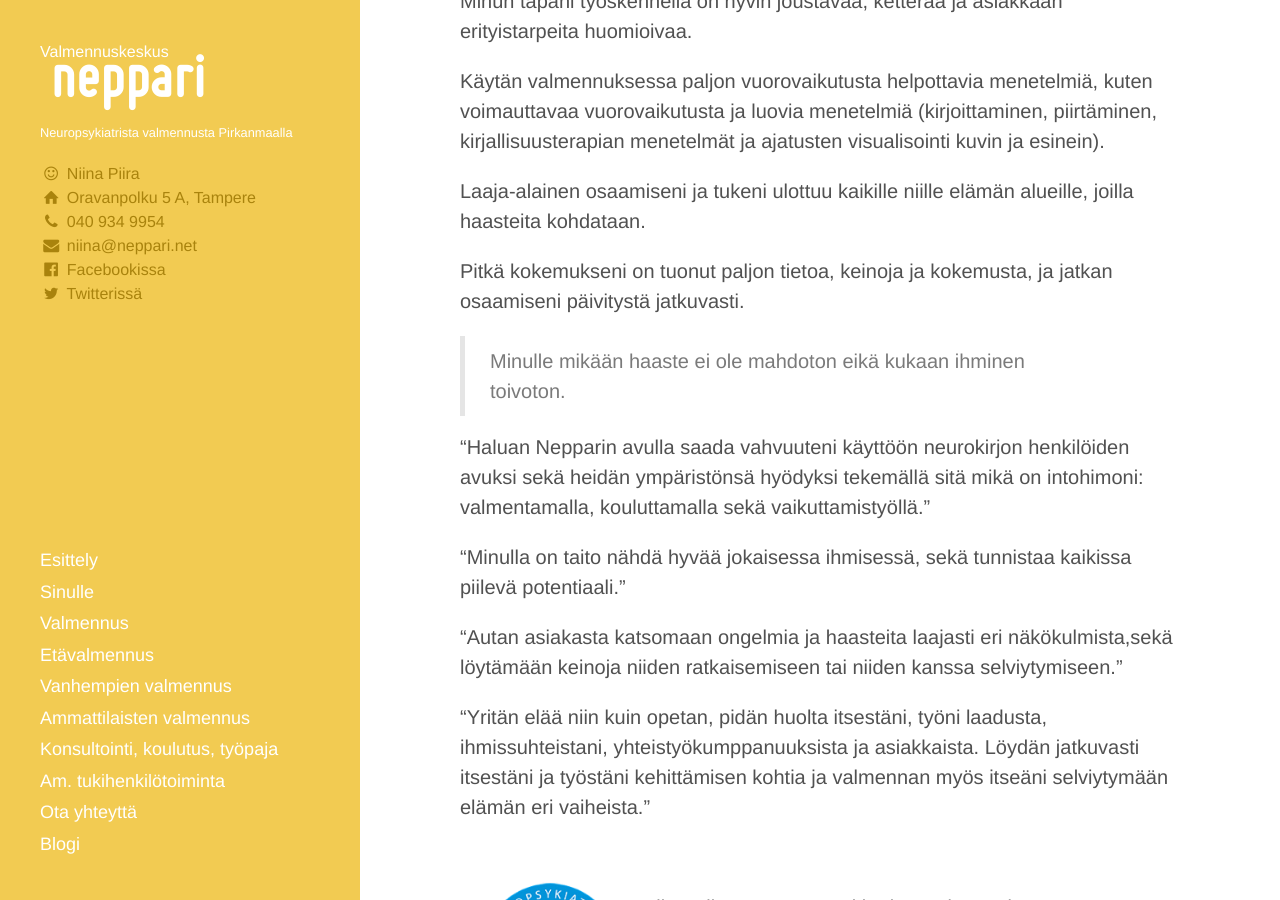
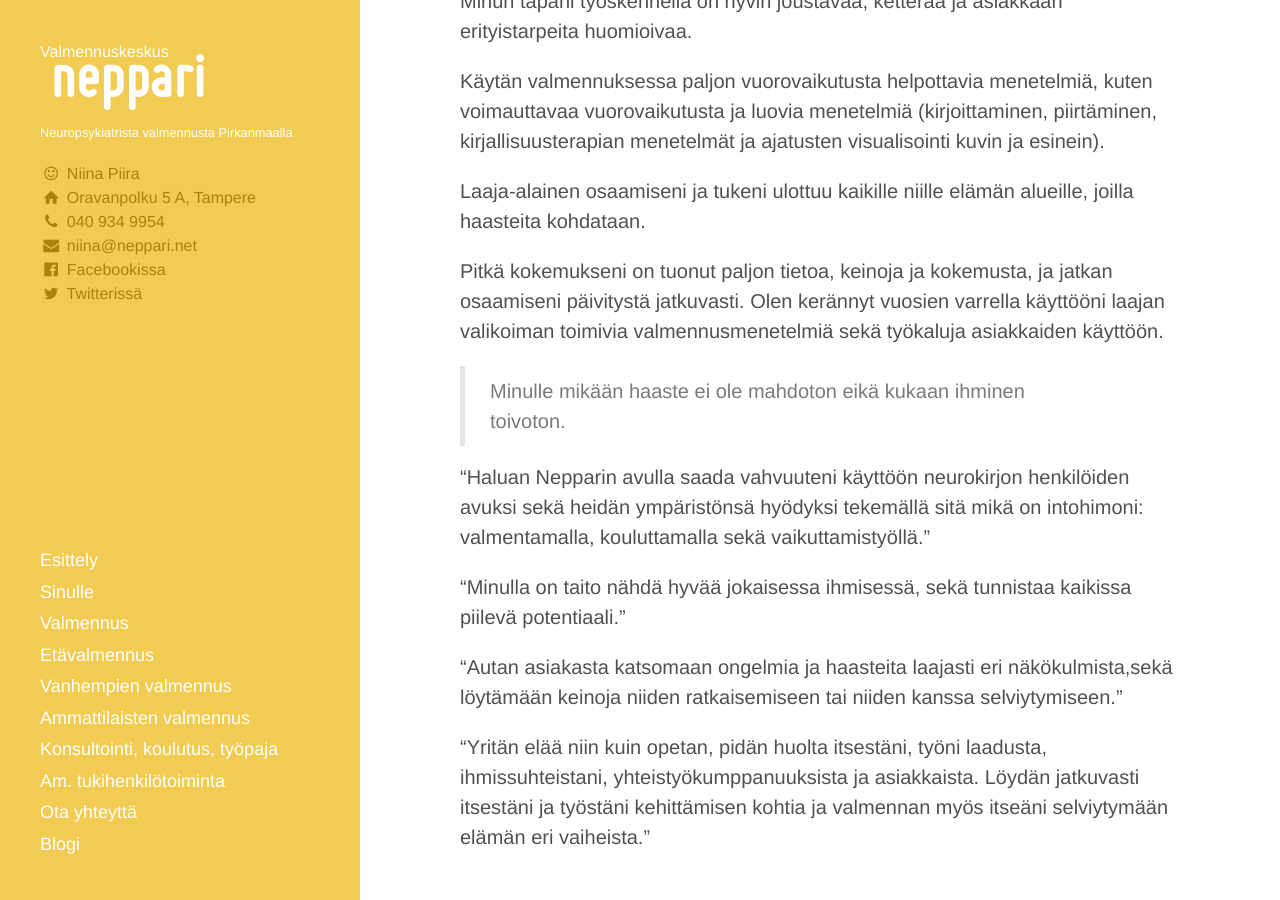
Before and after one commit to niinapiira/neppari.net, a Jekyll site: the page built from niina.md, in a window 1280 px wide and 900 px high, scrolled down 1025 px. Built offline with Jekyll 4.4.1, drawn with Linux system fonts in a browser that asks for light colours; our own code applies the rules of GitHub Pages for plain Markdown files.

Commit message:
Updated niina.md

```diff
--- a/niina.md
+++ b/niina.md
@@ -33,7 +33,7 @@ Käytän valmennuksessa paljon vuorovaikutusta helpottavia menetelmiä, kuten vo
 
 Laaja-alainen osaamiseni ja tukeni ulottuu kaikille niille elämän alueille, joilla haasteita kohdataan.
 
-Pitkä kokemukseni on tuonut paljon tietoa, keinoja ja kokemusta, ja jatkan osaamiseni päivitystä jatkuvasti.
+Pitkä kokemukseni on tuonut paljon tietoa, keinoja ja kokemusta, ja jatkan osaamiseni päivitystä jatkuvasti. Olen kerännyt vuosien varrella käyttööni laajan valikoiman toimivia valmennusmenetelmiä sekä työkaluja asiakkaiden käyttöön.
 
 > Minulle mikään haaste ei ole mahdoton eikä kukaan ihminen toivoton.
 
```
